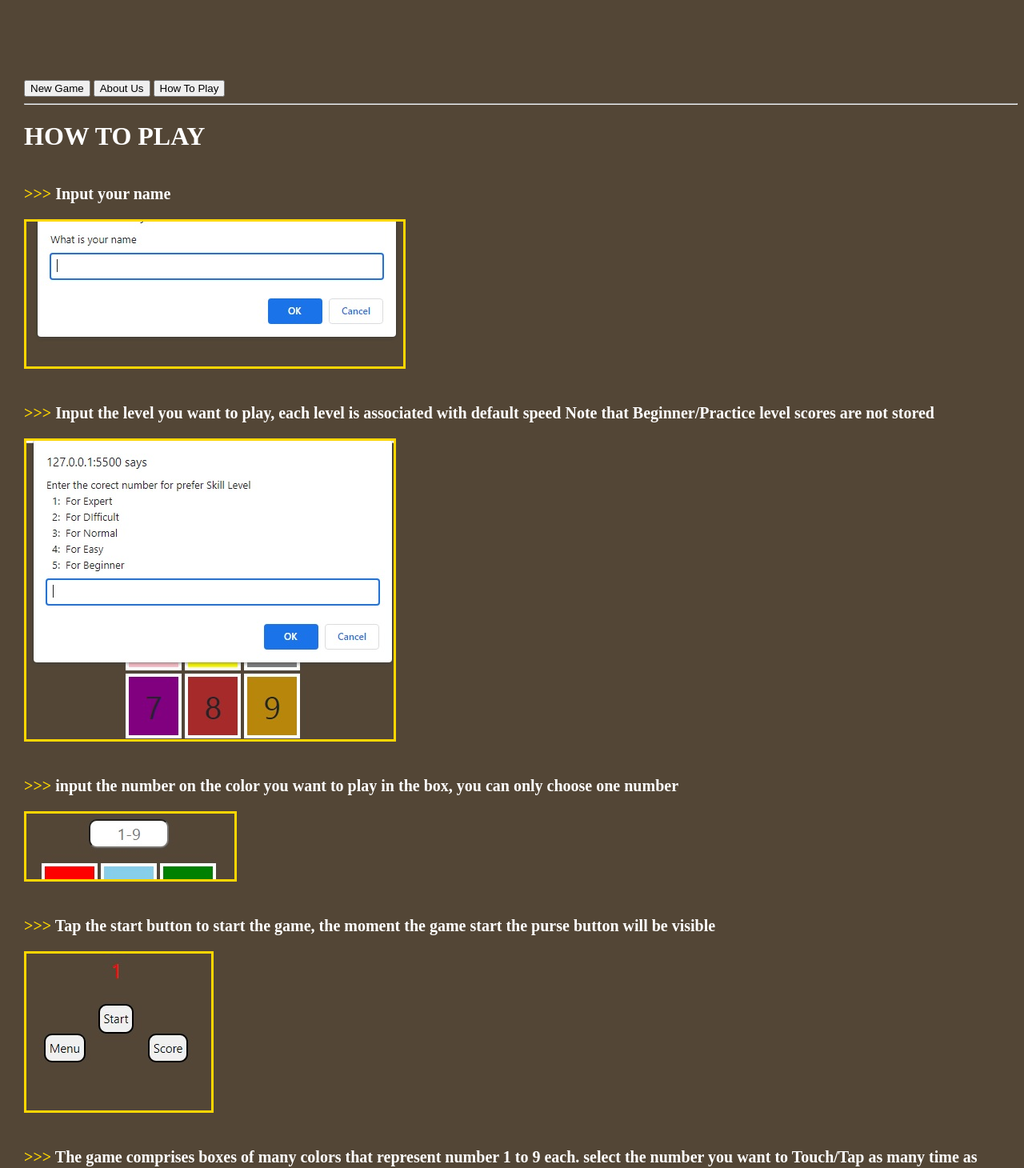
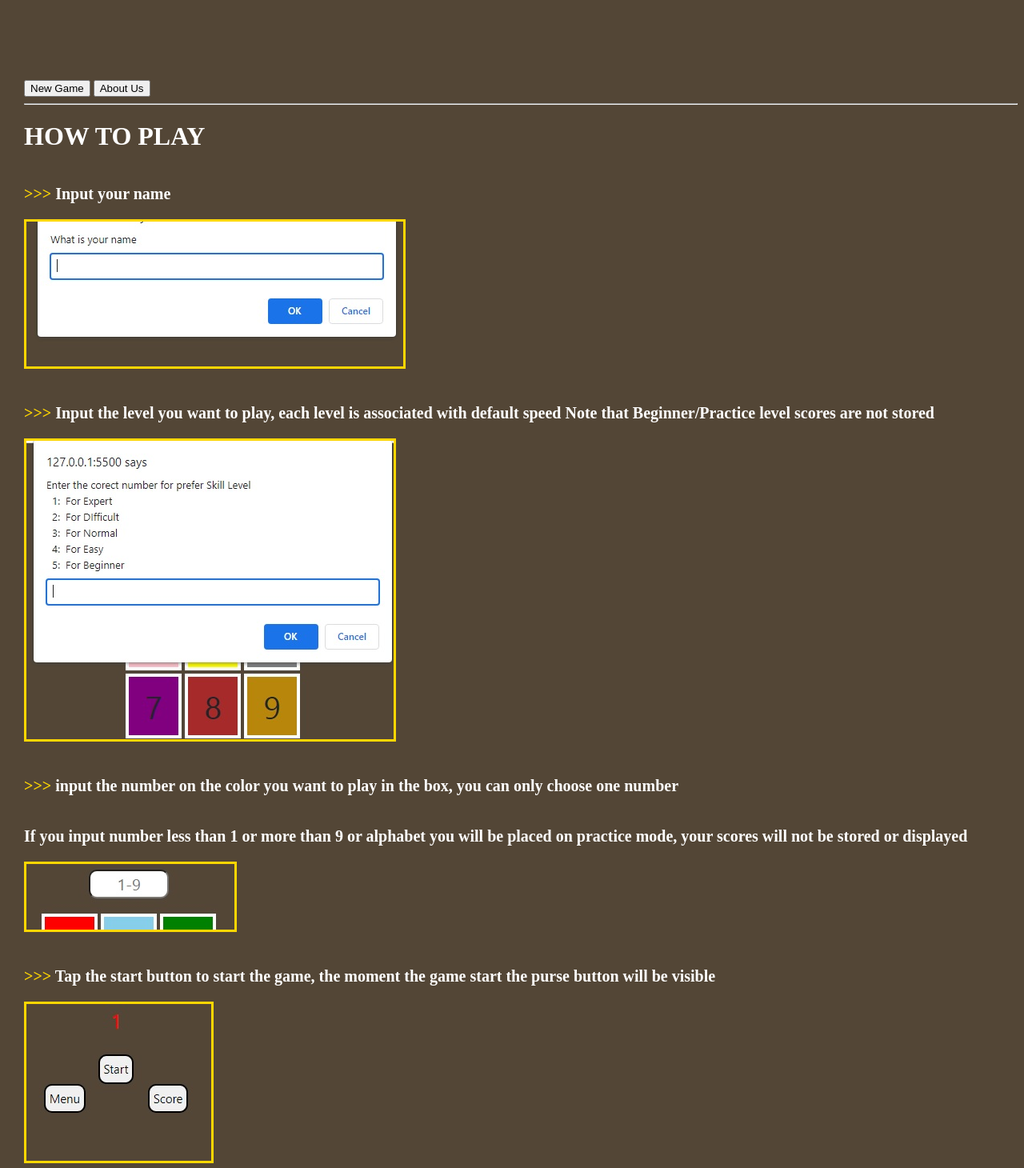
Before and after one commit to ensodev/touchGame, a plain HTML site: page how.html in a window 1280 px wide. Shown: the top 1460 px of the page at 80% size. Drawn offline with Linux system fonts and the light colour scheme.

Commit message:
Update how.html remove link and update articles

```diff
--- a/how.html
+++ b/how.html
@@ -40,7 +40,6 @@
     <div class="mainMenu">
         <a href="index.html"><button type="button" class="">New Game</button></a>
         <a href="aboutus.html"><button type="button" class="">About Us</button></a>
-        <a href="how.html"><button type="button" class="">How To Play</button></a>
         <hr>
         <h1>HOW TO PLAY</h1>
         <p><span class="pointa"> >>> </span> Input your name</p>
@@ -53,6 +52,7 @@
         <img src="helpplayerlevel.jpg" alt="">
 
         <p><span class="pointa"> >>> </span> input the number on the color you want to play in the box, you can only choose one number</p>
+        <p>If you input number less than 1 or more than 9 or alphabet you will be placed on practice mode, your scores will not be stored or displayed</p>
         <img src="playerselectednumberbox.jpg" alt="">
 
 
@@ -81,7 +81,6 @@
         <hr>
         <a href="index.html"><button type="button" class="">New Game</button></a>
         <a href="aboutus.html"><button type="button" class="">About Us</button></a>
-        <a href="how.html"><button type="button" class="">How To Play</button></a>
         <hr>
 
 
```
